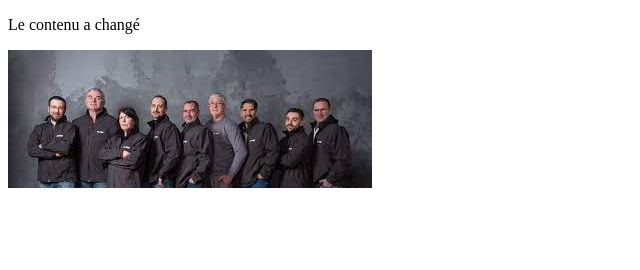
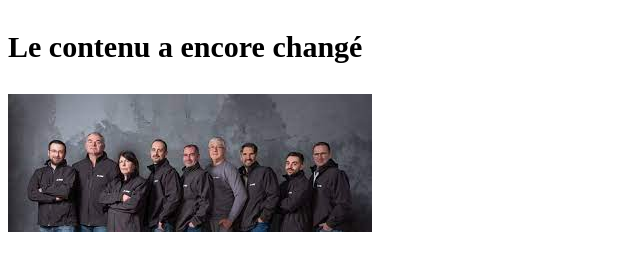
Before and after one commit to jdonat/commevousvoulez, a plain HTML site: page index.html in a window 1280 px wide. Shown: the whole page, without its empty margins (0-640 px from the left). Drawn offline with Linux system fonts and the light colour scheme.

Commit message:
Third commit

```diff
--- a/css/style.css
+++ /dev/null
@@ -1,6 +0,0 @@
-.image {
-
-}
-p {
-   font-size: 26px;
-}
--- /dev/null
+++ b/css/styles.css
@@ -0,0 +1,7 @@
+.image {
+
+}
+p {
+   font-size: 30px;
+   font-weight: bold;
+}
--- a/index.html
+++ b/index.html
@@ -1,12 +1,13 @@
 <!DOCTYPE html>
 <html>
   <head>
-    <title>Premiere version</title>
+    <title>Deuxieme version</title>
     <meta name="description" content="Our first page" />
     <meta name="keywords" content="html tutorial template" />
+    <link rel="stylesheet" href="css/styles.css" />
   </head>
   <body>
-    <p>Le contenu a changé</p>
+    <p>Le contenu a encore changé</p>
     <img class="image" src="img/images.jpeg" />
     <script src="js/script.js"></script>
   </body>
```
